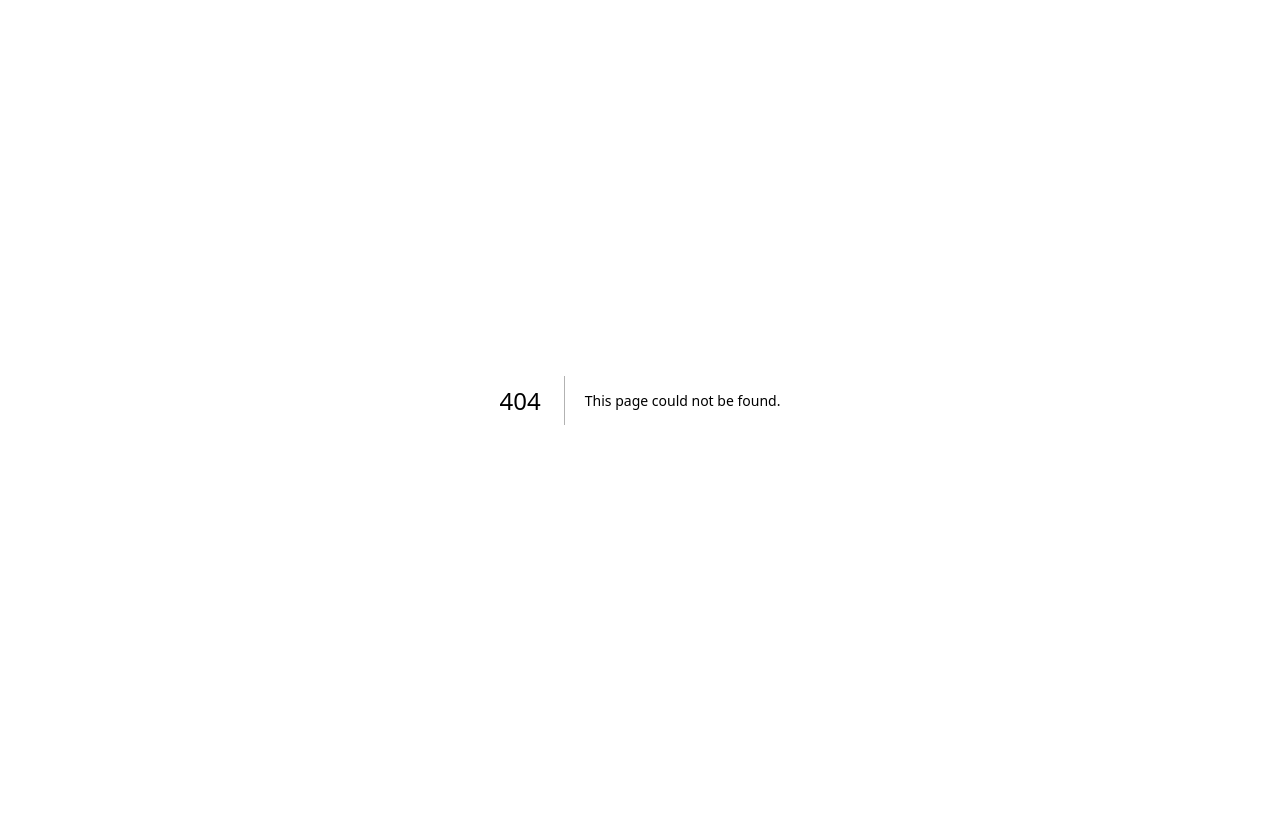
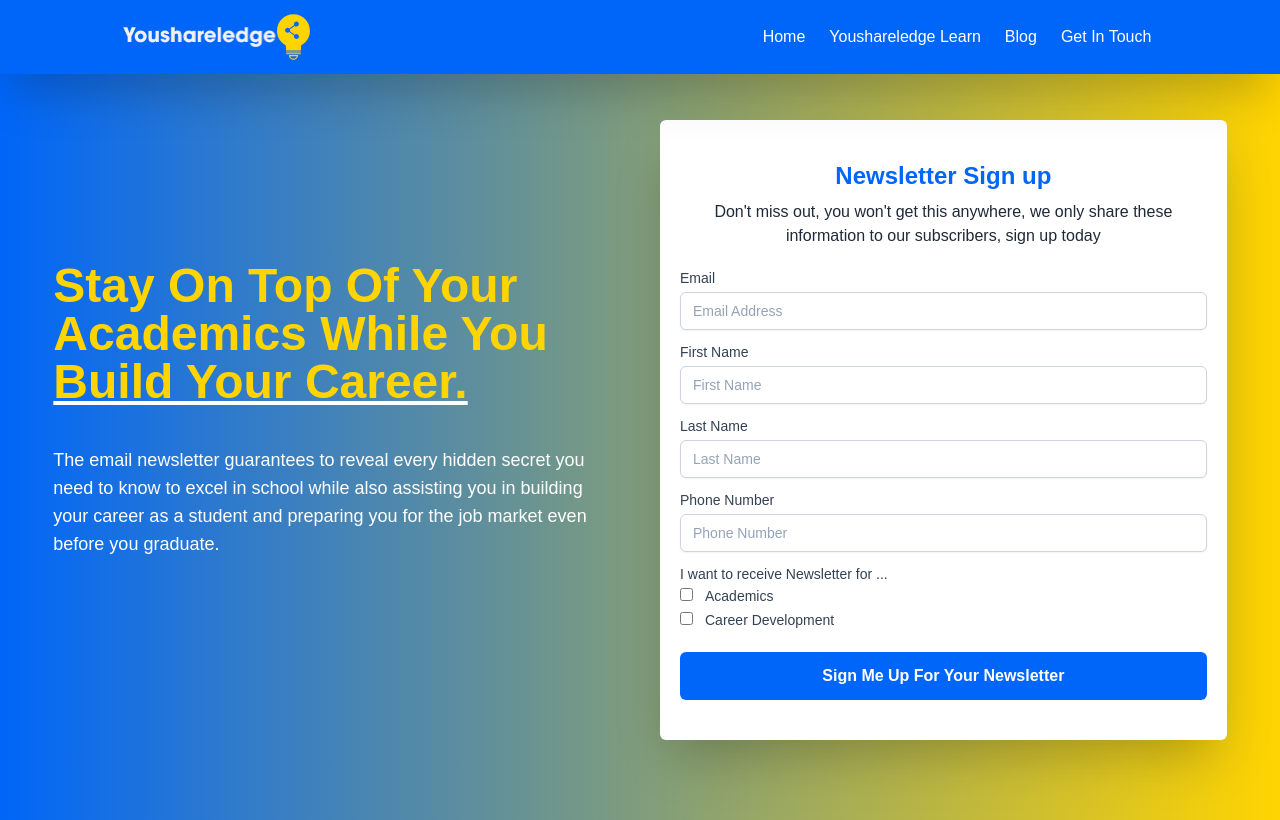
Before and after one commit to Dammy-Ola/Youshareledge-Site-Design, a Next.js app: page /blog in a window 1280 px wide. Before the commit this address had no page. Built offline with nearby package versions, Linux system fonts and the light colour scheme; a web font is replaced by a local one.

Commit message:
Added the blog page

```diff
--- /dev/null
+++ b/pages/blog/index.tsx
@@ -0,0 +1,147 @@
+import Layout from '@/components/Layout'
+
+export default function Home() {
+  return (
+    <Layout
+      title={`Stay on top of your academics While Building Your Career - Youshareledge Blog`}
+      description={`The blog guarantees to reveal every hidden secret
+      you need to know to excel in school while also assisting you in
+      building your career as a student and preparing you for the job
+      market even before you graduate.`}
+    >
+      <main>
+        <section className="bg-gradient-to-b md:bg-gradient-to-r from-primary to-secondary">
+          <div className="pt-10"></div>
+          <div className="mx-auto w-11/12 text-white flex flex-col md:flex-row justify-between items-center py-20">
+            <div className="md:w-1/2 md:mr-5 ">
+              <h1 className="font-black text-3xl md:text-5xl capitalize text-secondary">
+                Stay on top of your academics While You{' '}
+                <span className="underline decoration-white decoration-10">
+                  build your career.
+                </span>
+                {/* Stay on top of your academics whiles you build your career. */}
+                {/* Maintain Your Academic Standing While Building Your Career. */}
+              </h1>
+              <p className="py-10 text-xl md:text-lg">
+                The email newsletter guarantees to reveal every hidden secret
+                you need to know to excel in school while also assisting you in
+                building your career as a student and preparing you for the job
+                market even before you graduate.
+              </p>
+            </div>
+            <div className="md:w-1/2 md:ml-5 w-full">
+              <div className="bg-white py-10 shadow-2xl rounded-md">
+                <form className="px-5">
+                  <div className="mb-5">
+                    <h2 className="text-center text-primary text-2xl font-bold text">
+                      Newsletter Sign up
+                    </h2>
+                    <p className="text-gray-800 text-center mt-2">
+                      Don&apos;t miss out, you won&apos;t get this anywhere, we
+                      only share these information to our subscribers, sign up
+                      today
+                    </p>
+                  </div>
+                  <label className="block mb-3">
+                    <span className="block text-sm font-medium text-slate-700">
+                      Email
+                    </span>
+
+                    <input
+                      type="email"
+                      name="email"
+                      id="email"
+                      placeholder="Email Address"
+                      className="mt-1 block w-full px-3 py-2 bg-white border border-slate-300 rounded-md text-sm shadow-sm placeholder-slate-400
+                      focus:outline-none focus:border-sky-500 focus:ring-1 focus:ring-sky-500 text-primary
+                      "
+                    />
+                  </label>
+                  <label className="block mb-3">
+                    <span className="block text-sm font-medium text-slate-700">
+                      First Name
+                    </span>
+
+                    <input
+                      type="text"
+                      name="firstName"
+                      id="firstName"
+                      placeholder="First Name"
+                      className="mt-1 block w-full px-3 py-2 bg-white border border-slate-300 rounded-md text-sm shadow-sm placeholder-slate-400
+                      focus:outline-none focus:border-sky-500 focus:ring-1 focus:ring-sky-500 text-primary
+                      "
+                    />
+                  </label>
+                  <label className="block mb-3">
+                    <span className="block text-sm font-medium text-slate-700">
+                      Last Name
+                    </span>
+
+                    <input
+                      type="text"
+                      name="lastName"
+                      id="lastName"
+                      placeholder="Last Name"
+                      className="mt-1 block w-full px-3 py-2 bg-white border border-slate-300 rounded-md text-sm shadow-sm placeholder-slate-400
+                      focus:outline-none focus:border-sky-500 focus:ring-1 focus:ring-sky-500 text-primary
+                      "
+                    />
+                  </label>
+                  <label className="block mb-3">
+                    <span className="block text-sm font-medium text-slate-700">
+                      Phone Number
+                    </span>
+
+                    <input
+                      type="tel"
+                      name="phone"
+                      id="phone"
+                      placeholder="Phone Number"
+                      className="mt-1 block w-full px-3 py-2 bg-white border border-slate-300 rounded-md text-sm shadow-sm placeholder-slate-400
+                      focus:outline-none focus:border-sky-500 focus:ring-1 focus:ring-sky-500 text-primary
+                      "
+                    />
+                  </label>
+                  <label className="block mb-3">
+                    <span className="block text-sm font-medium text-slate-700">
+                      I want to receive Newsletter for ...
+                    </span>
+
+                    <div>
+                      <input
+                        type="checkbox"
+                        name="academics"
+                        id="academics"
+                        className="mr-3"
+                      />
+                      <span className="text-sm text-slate-700">Academics</span>
+                    </div>
+                    <div>
+                      <input
+                        type="checkbox"
+                        name="careerDevelopmet"
+                        id="careerDevelopmet"
+                        className="mr-3"
+                      />
+                      <span className="text-sm text-slate-700">
+                        Career Development
+                      </span>
+                    </div>
+                  </label>
+
+                  <input
+                    type="submit"
+                    value="Sign Me Up For Your Newsletter"
+                    className="mt-2 bg-primary p-3 md:font-bold rounded-md w-full text-center cursor-pointer"
+                  />
+                </form>
+              </div>
+            </div>
+          </div>
+        </section>
+
+        {/* {data && <Blogs data={data} />} */}
+      </main>
+    </Layout>
+  )
+}
```
